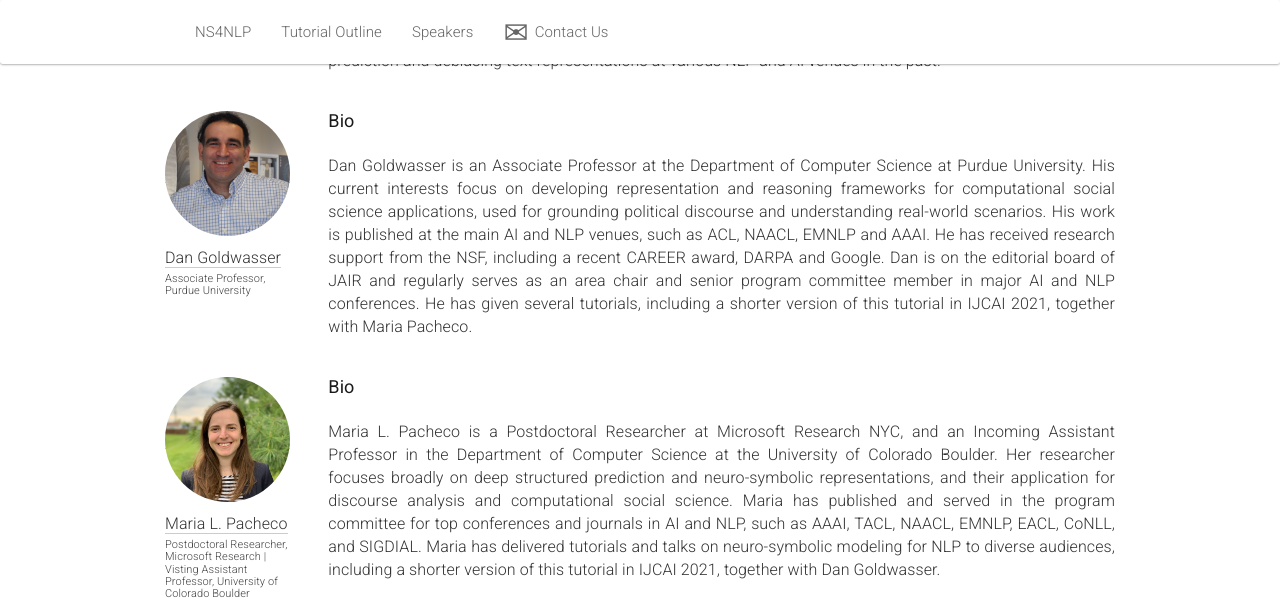
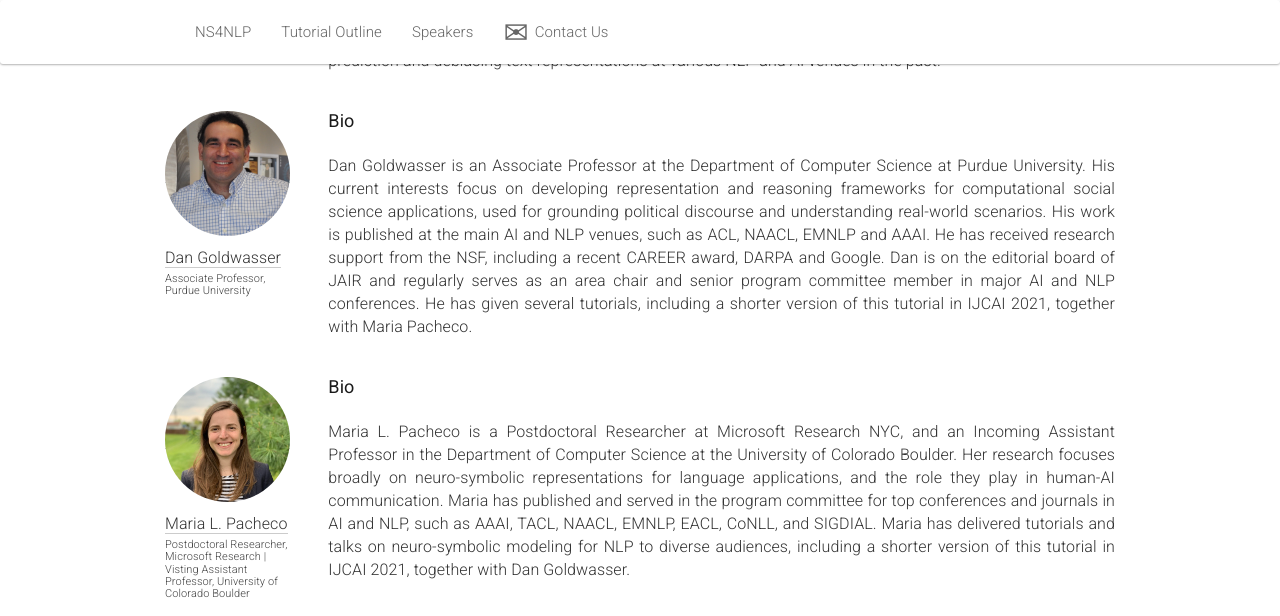
Before and after one commit to ns4nlp-coling/ns4nlp-coling.github.io, a Jekyll site: the page built from _pages/home_2022.md, in a window 1280 px wide and 900 px high, scrolled down 1872 px, cut to the strip 0-616 px from the top of the window. Built offline with Jekyll 4.4.1, drawn with Linux system fonts in a browser that asks for light colours; nearby versions of some CDN libraries.

Commit message:
fixing typo in bios

```diff
--- a/_data/speakers.yml
+++ b/_data/speakers.yml
@@ -34,7 +34,7 @@ Yejin (together with Dan Roth) gave a tutorial at ACL 2020 on Commonsense Reason
   url:
   photo: MariaP.jpg
   affil: Postdoctoral Researcher, Microsoft Research | Visting Assistant Professor, University of Colorado Boulder
-  bio: "Maria L. Pacheco is a Postdoctoral Researcher at Microsoft Research NYC, and an Incoming Assistant Professor in the Department of Computer Science at the University of Colorado Boulder. Her researcher focuses broadly on deep structured prediction and neuro-symbolic representations, and their application for discourse analysis and computational social science. Maria has published and served in the program committee for top conferences and journals in AI and NLP, such as AAAI, TACL, NAACL, EMNLP, EACL, CoNLL, and SIGDIAL. Maria has delivered tutorials and talks on neuro-symbolic modeling for NLP to diverse audiences, including a shorter version of this tutorial in IJCAI 2021, together with Dan Goldwasser."
+  bio: "Maria L. Pacheco is a Postdoctoral Researcher at Microsoft Research NYC, and an Incoming Assistant Professor in the Department of Computer Science at the University of Colorado Boulder. Her research focuses broadly on neuro-symbolic representations for language applications, and the role they play in human-AI communication. Maria has published and served in the program committee for top conferences and journals in AI and NLP, such as AAAI, TACL, NAACL, EMNLP, EACL, CoNLL, and SIGDIAL. Maria has delivered tutorials and talks on neuro-symbolic modeling for NLP to diverse audiences, including a shorter version of this tutorial in IJCAI 2021, together with Dan Goldwasser."
   category: speakers
 
 - name: Sean Welleck
```
